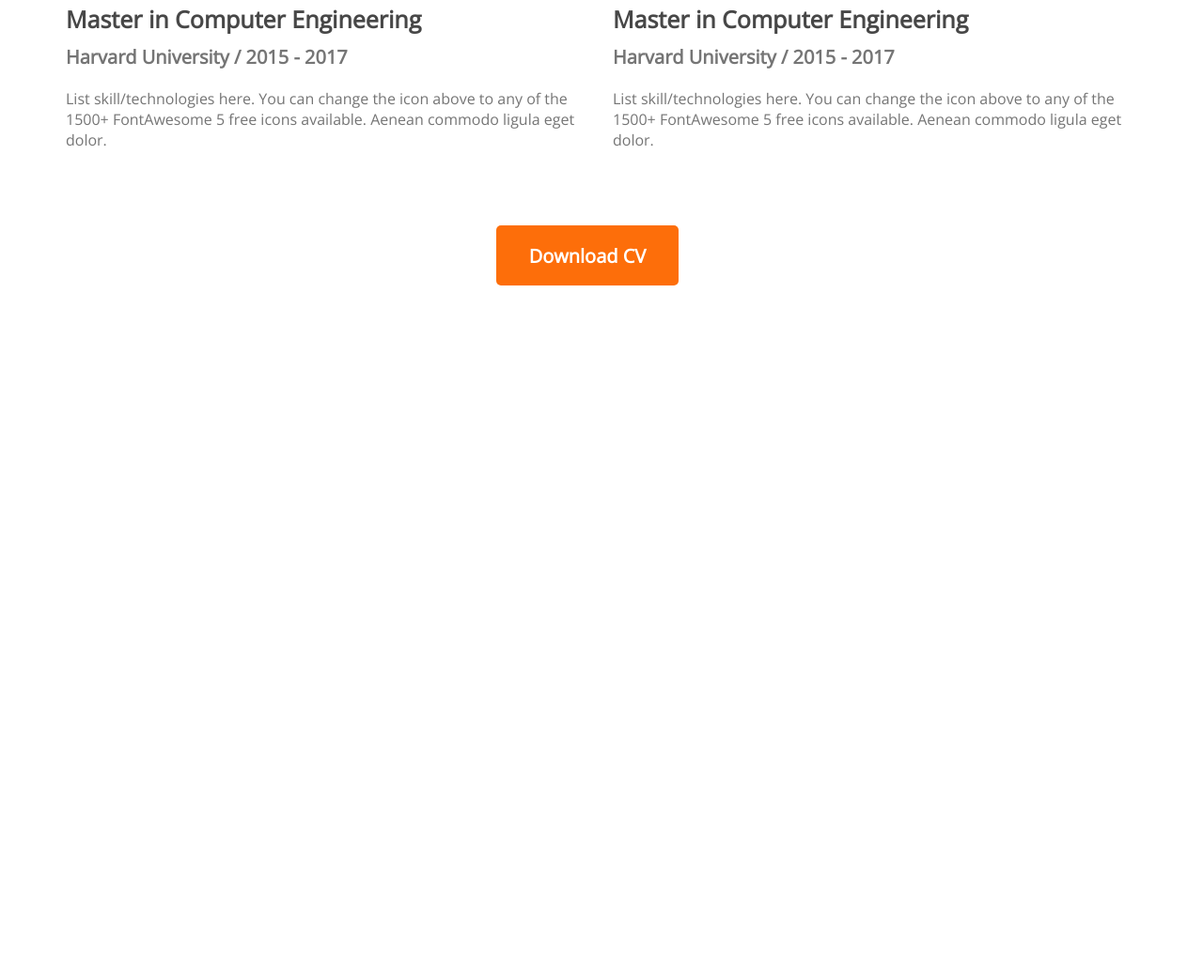
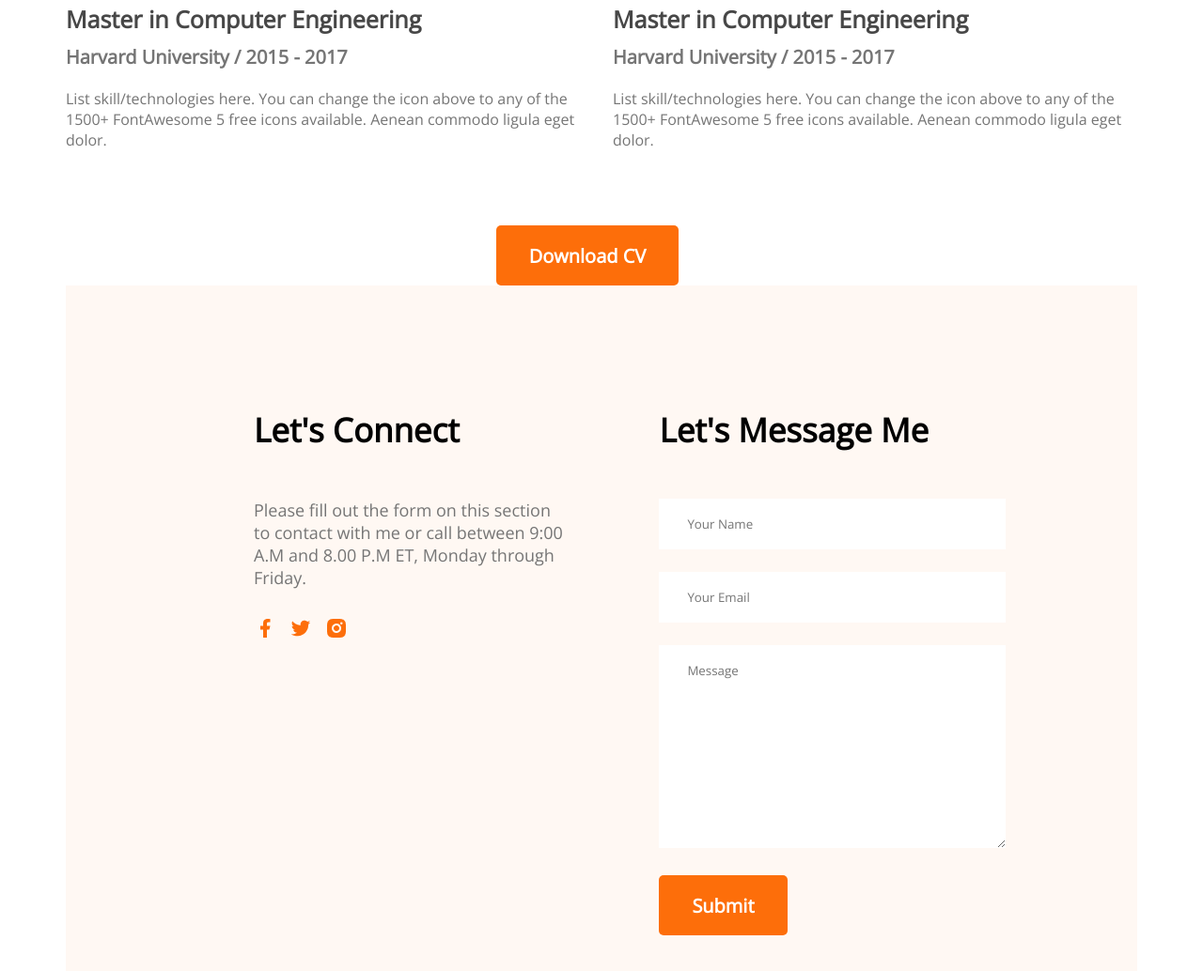
Before and after one commit to MehediMubin/developer-portfolio, a plain HTML site: page index.html in a window 1280 px wide. Shown: the part 2803-3837 px from the top of the page at 94% size. Before the commit the page ends 3107 px from the top, so only its background shows below. Drawn offline with nearby package versions, Linux system fonts and the light colour scheme.

Commit message:
contact section added

```diff
--- a/index.html
+++ b/index.html
@@ -216,6 +216,55 @@
                     <button class="btn-primary">Download CV</button>
                 </div>
             </section>
+            <!-- Contact Section -->
+            <section class="contact">
+                <div>
+                    <h3 class="section-title">Let's Connect</h3>
+                    <p class="section-description">
+                        Please fill out the form on this section to contact with
+                        me or call between 9:00 A.M and 8.00 P.M ET, Monday
+                        through Friday.
+                    </p>
+                    <a href="">
+                        <img src="/images/icons/facebook.png" alt="" />
+                    </a>
+                    <a href="">
+                        <img src="/images/icons/twitter.png" alt="" />
+                    </a>
+                    <a href="">
+                        <img src="/images/icons/insta.png" alt="" />
+                    </a>
+                </div>
+                <div>
+                    <h3 class="section-title">Let's Message Me</h3>
+                    <form>
+                        <input
+                            type="text"
+                            name=""
+                            id=""
+                            placeholder="Your Name"
+                        />
+                        <input
+                            type="email"
+                            name=""
+                            id=""
+                            placeholder="Your Email"
+                        />
+                        <textarea
+                            name=""
+                            id=""
+                            cols="30"
+                            rows="10"
+                            placeholder="Message"
+                        ></textarea>
+                        <input
+                            class="btn-primary"
+                            type="submit"
+                            value="Submit"
+                        />
+                    </form>
+                </div>
+            </section>
         </main>
         <footer></footer>
     </body>
--- a/styles/portfolio.css
+++ b/styles/portfolio.css
@@ -216,3 +216,34 @@ main {
     margin-top: 50px;
     text-align: center;
 }
+
+/* Contact Styles */
+
+.contact {
+    display: flex;
+    gap: 100px;
+    background-color: #fff8f3;
+    padding: 130px 200px;
+}
+
+.contact .section-title {
+    text-align: left;
+}
+
+.contact input[type="text"],
+input[type="email"],
+textarea {
+    margin-bottom: 24px;
+    border: 0;
+    padding: 18px 30px;
+    width: 100%;
+}
+
+.contact .section-description {
+    margin-bottom: 30px;
+}
+
+.contact a {
+    text-decoration: none;
+    margin-right: 10px;
+}
```
